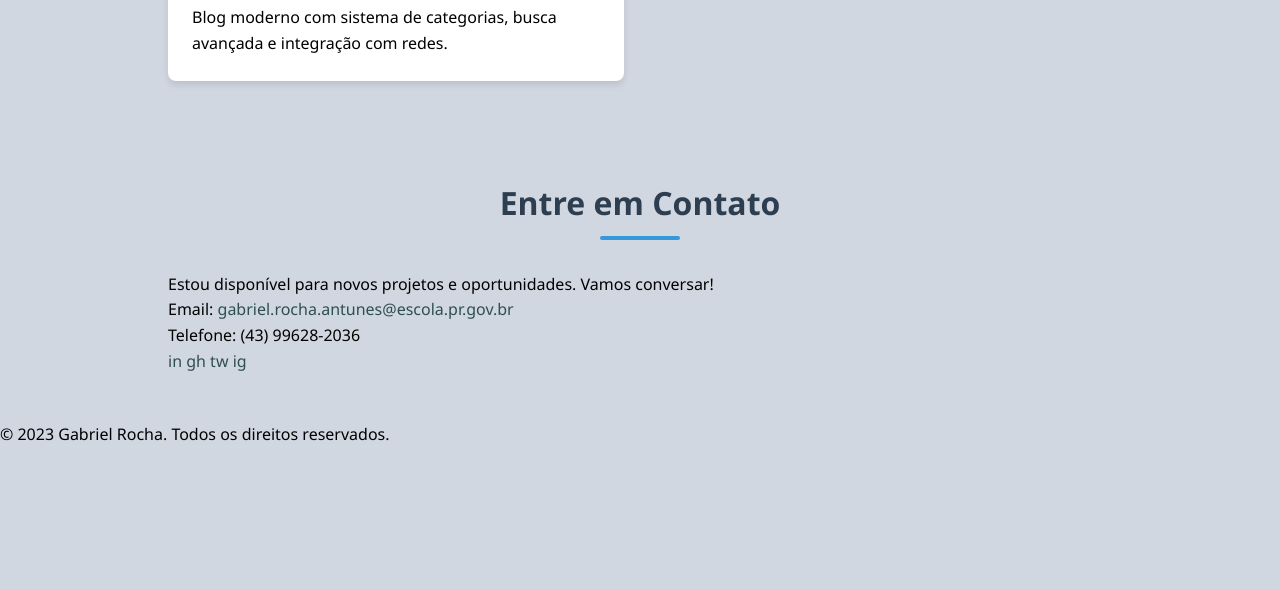
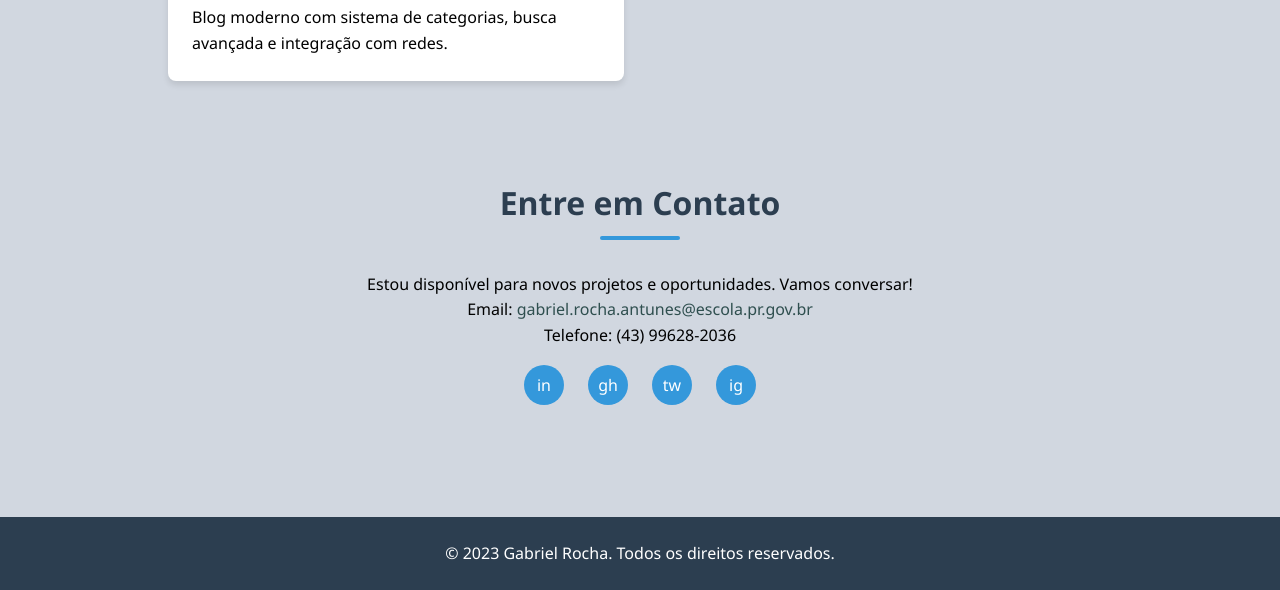
Before and after one commit to antun8ss/newportifolio.github.io, a plain HTML site: page index.html in a window 1280 px wide. Shown: the part 1248-1838 px from the top of the page. Before the commit the page ends 1696 px from the top, so only its background shows below. Drawn offline with Linux system fonts and the light colour scheme.

Commit message:
style.css

```diff
--- a/style.css
+++ b/style.css
@@ -143,3 +143,54 @@ section h2::after {
     margin-bottom: 0.5rem;
     color: #2c3e50;
 }
+
+.contact-info {
+    text-align: center;
+    margin-bottom: 2rem;
+}
+
+.social-links {
+    display: flex;
+    justify-content: center;
+    gap: 1.5rem;
+    margin-top: 1rem;
+}
+
+.social-links a {
+    display: inline-block;
+    width: 40px;
+    height: 40px;
+    background: #3498db;
+    color: white;
+    border-radius: 50%;
+    text-align: center;
+    line-height: 40px;
+    transition: background 0.3s;
+}
+
+.social-links a:hover {
+    background: #2c3e50;
+}
+
+footer {
+    background: #2c3e50;
+    color: white;
+    text-align: center;
+    padding: 1.5rem 0;
+    margin-top: 2rem;
+}
+
+@media (max-width: 768px) {
+    nav ul {
+        flex-direction: column;
+        align-items: center;
+    }
+
+    nav ul li {
+        margin: 0.5rem 0;
+    }
+
+    section {
+        padding: 2rem 5%;
+    }
+}
```
